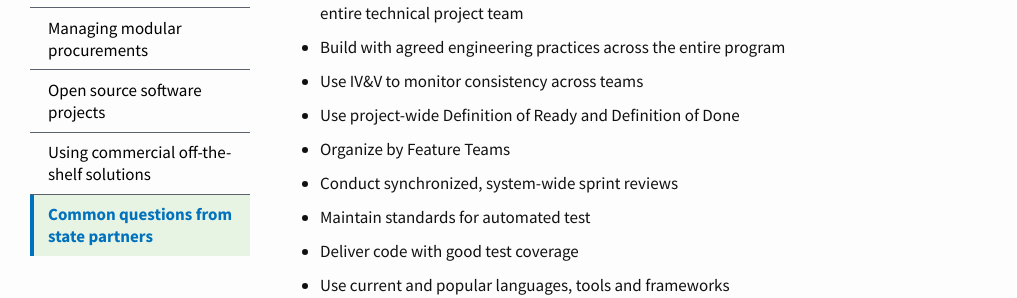
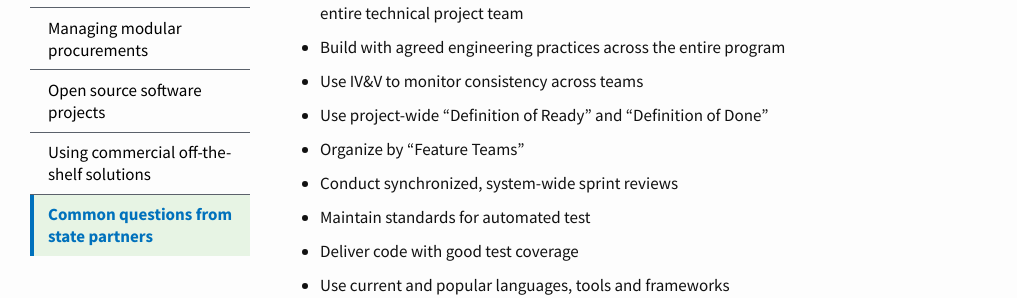
Before and after one commit to 18F/state-faq, a Jekyll site: the page built from pages/z-common-questions.md, in a window 1280 px wide and 900 px high, scrolled down 2840 px. Shown: the part 156-454 px from the top of the window, without its empty margins (0-1017 px from the left). Built offline with Jekyll 4.4.1, drawn with Linux system fonts in a browser that asks for light colours.

Commit message:
Put terms of art in quotation marks
We want to indicate that these are specialized terms.

```diff
--- a/pages/z-common-questions.md
+++ b/pages/z-common-questions.md
@@ -69,8 +69,8 @@ You would ensure that the vendors:
 - Build to common standards that are determined and controlled either by the state or by the entire technical project team
 - Build with agreed engineering practices across the entire program
 - Use IV&V to monitor consistency across teams
-- Use project-wide Definition of Ready and  Definition of Done
-- Organize by Feature Teams
+- Use project-wide "Definition of Ready" and "Definition of Done"
+- Organize by "Feature Teams"
 - Conduct synchronized, system-wide sprint reviews
 - Maintain standards for automated test
 - Deliver code with good test coverage
```
